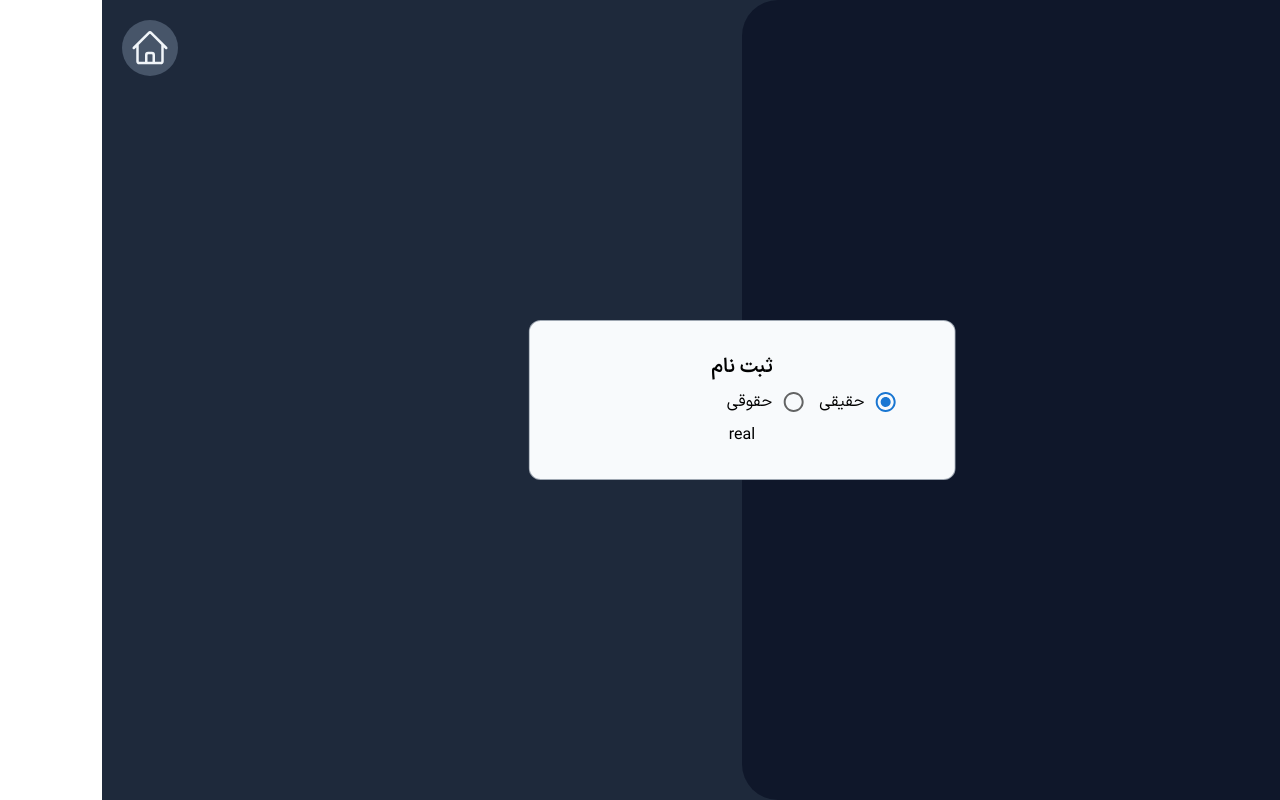
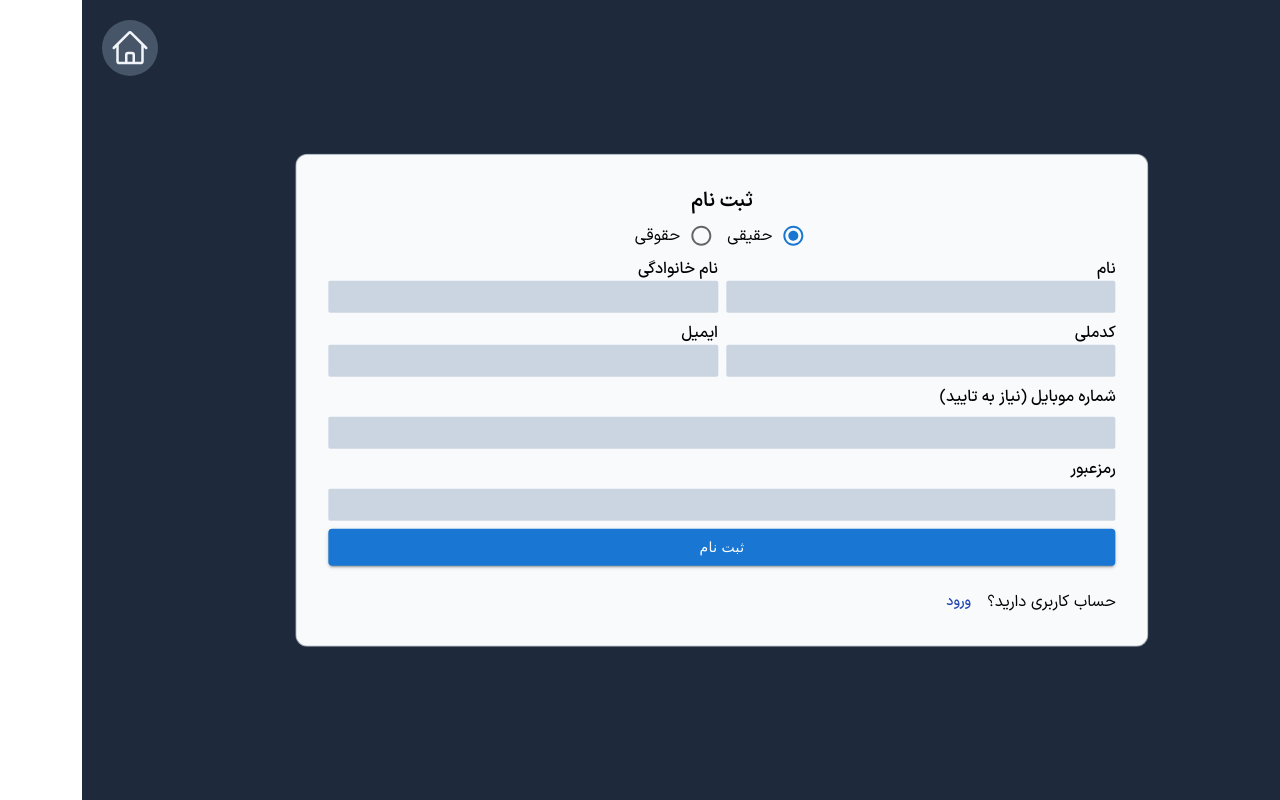
Before and after one commit to Amir-shz/Render1, a Next.js app: page /signup in a window 1280 px wide. Built offline with nearby package versions, Linux system fonts and the light colour scheme.

Commit message:
add signup form and fix some bug

```diff
--- /dev/null
+++ b/app/(dashboard)/dashboard/page.js
@@ -0,0 +1,5 @@
+function Page() {
+  return <div>dashboard</div>;
+}
+
+export default Page;
--- a/app/(dashboard)/forget-password/page.js
+++ b/app/(dashboard)/forget-password/page.js
@@ -7,7 +7,7 @@ import Link from "next/link";
 export default function Page() {
   return (
     <AuthForm action={handleForgetPassword}>
-      <h2 className=" font-semibold text-xl">تغییر رمزعبور</h2>
+      <h2 className=" font-semibold text-xl max-sm:text-lg">تغییر رمزعبور</h2>
       <p className=" text-xs text-center">
         ایمیل و یا شماره تماسی که برای ثبت نام استفاده کرده اید را وارد کنید تا
         کد تغییر پسورد برای شما ارسال شود.
--- a/app/(dashboard)/login/page.js
+++ b/app/(dashboard)/login/page.js
@@ -7,7 +7,9 @@ import Link from "next/link";
 export default function Page() {
   return (
     <AuthForm action={handleSignIn}>
-      <h2 className=" font-semibold text-xl">ورود به حساب کاربری</h2>
+      <h2 className=" font-semibold text-xl max-sm:text-lg">
+        ورود به حساب کاربری
+      </h2>
       <div className=" grid grid-cols-[1fr_5fr] gap-4 w-full mt-6 max-sm:grid-cols-1 max-sm:gap-1">
         <AuthInput name="email" type="email" label="ایمیل" />
         <AuthInput name="password" type="password" label="رمزعبور" />
--- a/app/(dashboard)/signup/page.js
+++ b/app/(dashboard)/signup/page.js
@@ -1,34 +1,29 @@
 "use client";
-import AuthForm from "@/app/_components/AuthForm";
+
 import LegalPersonForm from "@/app/_components/LegalPersonForm";
 import RealPersonForm from "@/app/_components/RealPersonForm";
-import { handleSignUp } from "@/app/_lib/actions";
 import {
   FormControl,
   FormControlLabel,
-  FormLabel,
   Radio,
   RadioGroup,
 } from "@mui/material";
 import Link from "next/link";
-import { useEffect, useState } from "react";
+import { useState } from "react";
 import { HiOutlineHome } from "react-icons/hi2";
 
 export default function Page() {
   const [personType, setPersonType] = useState("real");
-  useEffect(() => {
-    console.log(personType);
-  }, [personType]);
 
   return (
-    <div className="flex bg-slate-800 w-screen h-dvh relative">
+    <div className="flex bg-slate-800 w-screen min-h-dvh relative">
       <div className=" bg-slate-900  w-1/2 rounded-l-[36px] flex-1 size-full"></div>
       <div className="  flex  flex-1 size-full">
-        <form className=" z-20 bg-slate-50 border border-slate-600/50 max-xl:w-1/2 max-md:w-2/3 max-sm:w-3/4  w-1/3 h-min absolute left-1/2 top-1/2 -translate-x-1/2 -translate-y-1/2 rounded-xl text-black flex flex-col gap-4 items-center justify-center px-8 max-sm:px-4 py-8">
+        <div className=" z-20 bg-slate-50 border border-slate-600/50 max-xl:w-1/2 max-md:w-2/3 max-sm:w-3/4  w-2/3 h-min max-h-[calc(100dvh-20px)] absolute left-1/2 top-1/2 -translate-x-1/2 -translate-y-1/2 rounded-xl text-black flex flex-col gap-4 items-center justify-center px-8 max-sm:px-4 py-8 max-sm:py-6">
           <div className=" flex flex-col justify-center items-center size-full">
-            <h2 className=" font-semibold text-xl">ثبت نام</h2>
+            <h2 className=" font-semibold text-xl max-sm:text-lg">ثبت نام</h2>
 
-            <FormControl className=" my-4 self-start ">
+            <FormControl className=" my-4 translate-x-4 max-sm:my-2 ">
               <RadioGroup
                 row
                 aria-labelledby="demo-controlled-radio-buttons-group"
@@ -50,17 +45,21 @@ export default function Page() {
                 />
               </RadioGroup>
             </FormControl>
-            <div>
-              {personType === "real" ? <RealPersonForm /> : <LegalPersonForm />}
+            <div className=" w-full">
+              {personType === "real" ? (
+                <RealPersonForm personType={personType} />
+              ) : (
+                <LegalPersonForm personType={personType} />
+              )}
             </div>
           </div>
-        </form>
+        </div>
       </div>
       <Link
         href="/"
         className=" absolute top-5 left-5 text-slate-100 bg-slate-600 p-2 rounded-full max-sm:top-3 max-sm:left-3"
       >
-        <HiOutlineHome className=" size-10" />
+        <HiOutlineHome className=" size-10 max-sm:size-6" />
       </Link>
     </div>
   );
--- a/app/_components/AuthForm.jsx
+++ b/app/_components/AuthForm.jsx
@@ -8,7 +8,7 @@ function AuthForm({ children, action }) {
       <div className="  flex  flex-1 size-full">
         <form
           action={action}
-          className=" z-20 bg-slate-50 border border-slate-600/50 max-xl:w-1/2 max-md:w-2/3 max-sm:w-3/4  w-1/3 h-min absolute left-1/2 top-1/2 -translate-x-1/2 -translate-y-1/2 rounded-xl text-black flex flex-col gap-4 items-center justify-center px-8 max-sm:px-4 py-8"
+          className=" z-20 bg-slate-50 border border-slate-600/50 max-xl:w-1/2 max-md:w-2/3 max-sm:w-3/4  w-1/3 h-min absolute left-1/2 top-1/2 -translate-x-1/2 -translate-y-1/2 rounded-xl text-black flex flex-col gap-4 items-center justify-center px-8 max-sm:px-4 py-8 max-sm:py-6"
         >
           {children}
         </form>
--- a/app/_components/AuthInput.jsx
+++ b/app/_components/AuthInput.jsx
@@ -1,7 +1,9 @@
 function AuthInput({ name, type, label }) {
   return (
     <>
-      <label htmlFor={name}>{label}</label>
+      <label htmlFor={name} className=" max-sm:text-sm font-medium">
+        {label}
+      </label>
       <input
         required
         name={name}
--- a/app/_components/LegalPersonForm.jsx
+++ b/app/_components/LegalPersonForm.jsx
@@ -1,5 +1,54 @@
-function LegalPersonForm() {
-  return <div>legal</div>;
+import { Button } from "@mui/material";
+import AuthInput from "./AuthInput";
+import Link from "next/link";
+import { handleSignUp } from "../_lib/actions";
+
+function LegalPersonForm({ personType }) {
+  return (
+    <form action={handleSignUp} className=" flex flex-col gap-2 max-sm:gap-1">
+      <input type="hidden" name="personType" value={personType} />
+      <div className=" grid grid-cols-2 gap-2">
+        <div>
+          <AuthInput name="firstname" type="text" label="نام شرکت" />
+        </div>
+        <div>
+          <AuthInput name="lastname" type="text" label="کدثبت" />
+        </div>
+        <div>
+          <AuthInput name="nationalCode" type="number" label="شناسه ملی" />
+        </div>
+        <div>
+          <AuthInput name="email" type="email" label="کد اقتصادی" />
+        </div>
+        <div>
+          <AuthInput name="email" type="email" label="ایمیل" />
+        </div>
+        <div>
+          <AuthInput
+            name="phone"
+            type="number"
+            label="شماره موبایل (نیاز به تایید)"
+          />
+        </div>
+      </div>
+      <AuthInput name="password" type="password" label="رمزعبور" />
+
+      <Button
+        fullWidth
+        variant="contained"
+        type="submit"
+        className=" font-iranSans mt-4"
+      >
+        ثبت نام
+      </Button>
+      <div className=" flex items-center gap-4 self-start mt-4">
+        <p>حساب کاربری دارید؟</p>
+        <Link href="login" className="text-sm text-blue-800 font-medium">
+          ورود
+        </Link>
+      </div>
+    </form>
+  );
 }
 
 export default LegalPersonForm;
--- a/app/_components/RealPersonForm.jsx
+++ b/app/_components/RealPersonForm.jsx
@@ -1,5 +1,51 @@
-function RealPersonForm() {
-  return <div>real</div>;
+"use client";
+import { Button } from "@mui/material";
+import AuthInput from "./AuthInput";
+import { handleSignUp } from "../_lib/actions";
+import Link from "next/link";
+
+function RealPersonForm({ personType }) {
+  return (
+    <form action={handleSignUp} className=" flex flex-col gap-2 max-sm:gap-1">
+      <input type="hidden" name="personType" value={personType} />
+      <div className=" grid grid-cols-2 gap-2">
+        <div>
+          <AuthInput name="firstname" type="text" label="نام" />
+        </div>
+        <div>
+          <AuthInput name="lastname" type="text" label="نام خانوادگی" />
+        </div>
+        <div>
+          <AuthInput name="nationalCode" type="number" label="کدملی" />
+        </div>
+        <div>
+          <AuthInput name="email" type="email" label="ایمیل" />
+        </div>
+      </div>
+
+      <AuthInput
+        name="phone"
+        type="number"
+        label="شماره موبایل (نیاز به تایید)"
+      />
+      <AuthInput name="password" type="password" label="رمزعبور" />
+
+      <Button
+        fullWidth
+        variant="contained"
+        type="submit"
+        className=" font-iranSans mt-4"
+      >
+        ثبت نام
+      </Button>
+      <div className=" flex items-center gap-4 self-start mt-4">
+        <p>حساب کاربری دارید؟</p>
+        <Link href="login" className="text-sm text-blue-800 font-medium">
+          ورود
+        </Link>
+      </div>
+    </form>
+  );
 }
 
 export default RealPersonForm;
--- a/app/_lib/actions.js
+++ b/app/_lib/actions.js
@@ -1,4 +1,6 @@
 "use server";
+
+import { redirect } from "next/navigation";
 
 export async function handleComment(formData) {
   console.log(formData);
@@ -6,6 +8,7 @@ export async function handleComment(formData) {
 
 export async function handleSignIn(formData) {
   console.log(formData);
+  redirect("/dashboard");
 }
 
 export async function handleForgetPassword(formData) {
```
